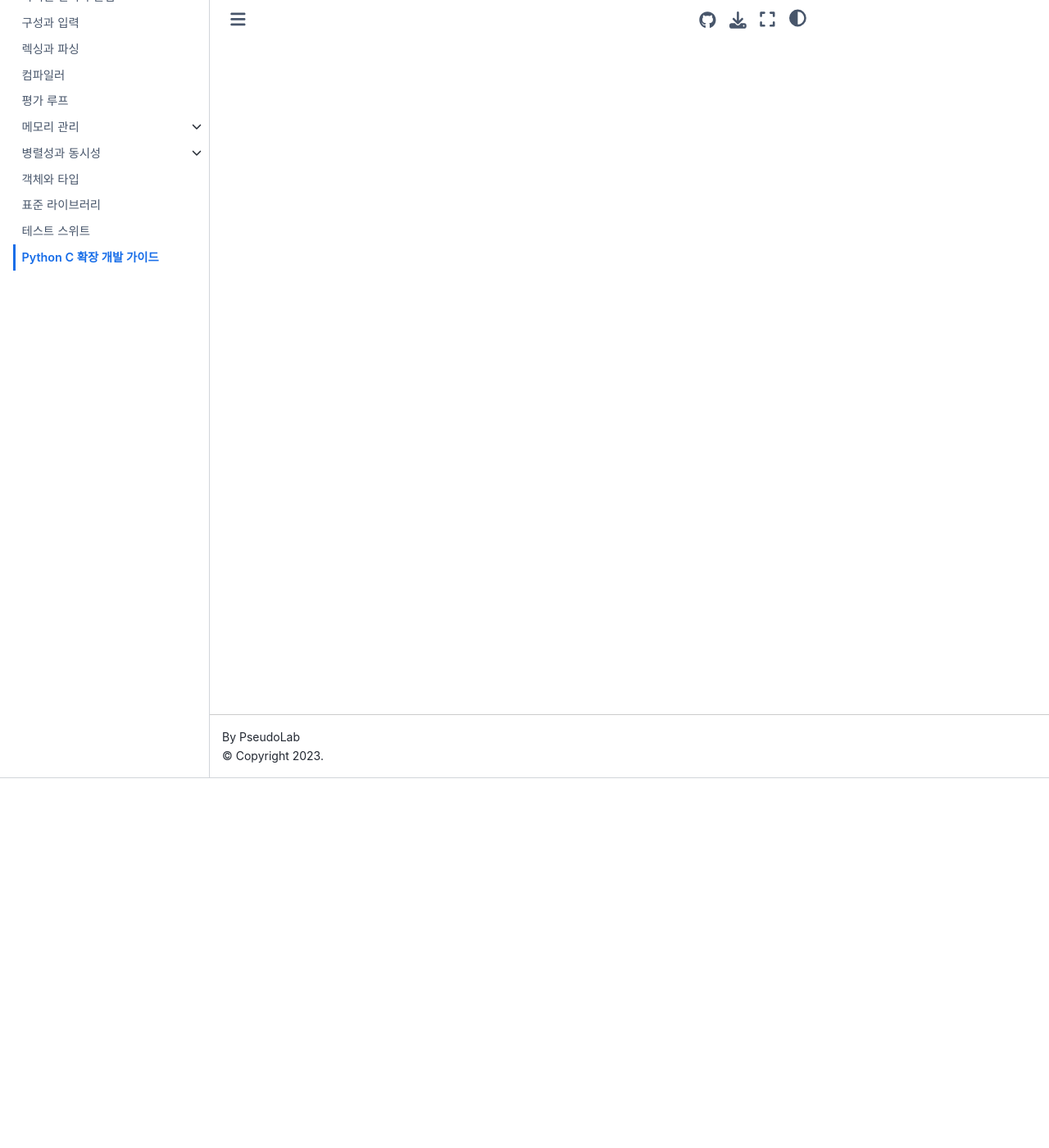
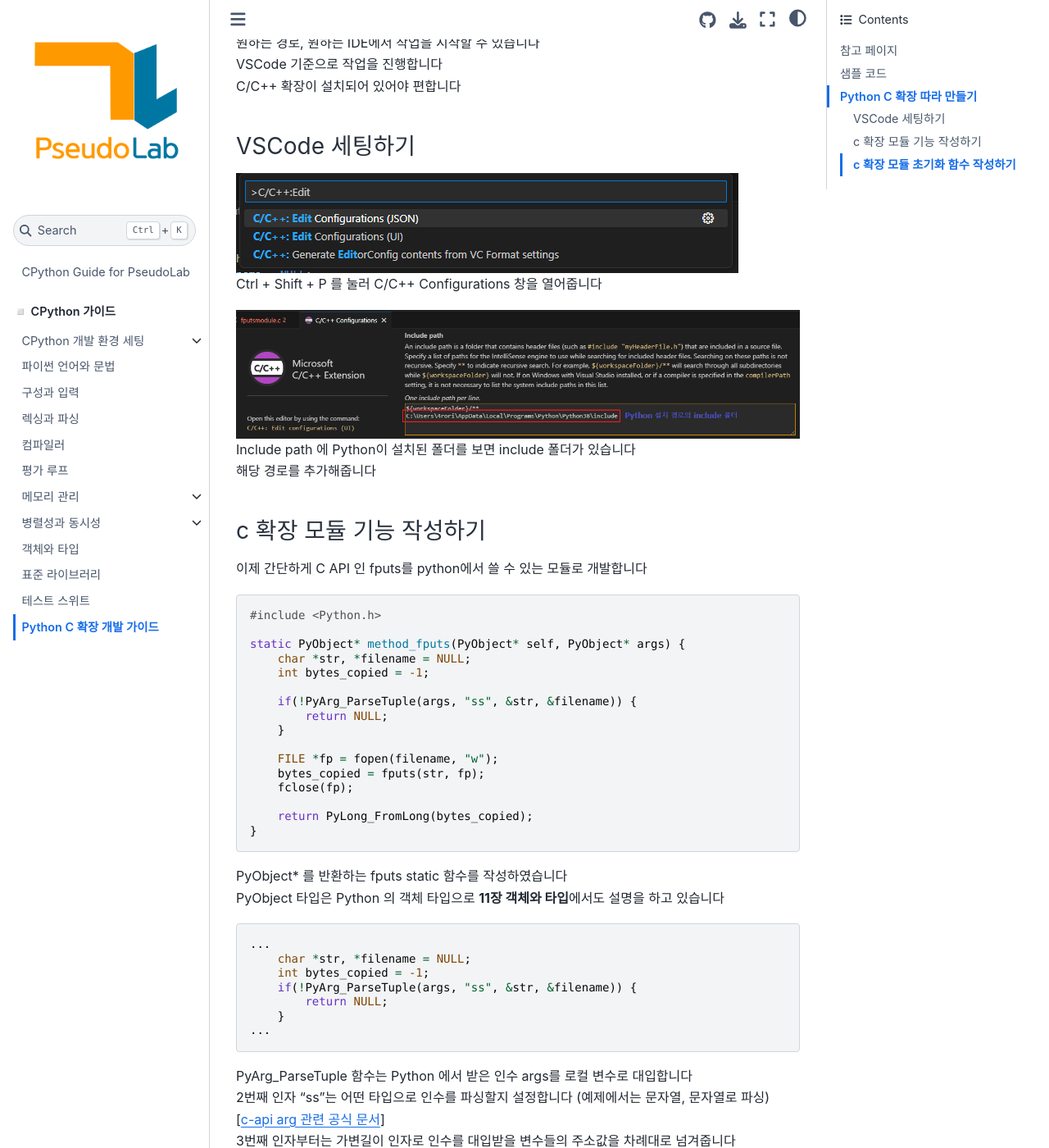
Before and after one commit to Pseudo-Lab/CPython-Guide, a Jupyter Book: the page built from book/docs/14_0_c_extension.md, in a window 1280 px wide and 1400 px high, scrolled down 451 px. Shown: the whole window at 82% size. Built offline with Jupyter Book 1.0.4 settings and Sphinx 7.4.7 and the Sphinx Book theme 1.1.4, drawn with Linux system fonts in a browser that asks for light colours; comment, search, counter and statistics services are not loaded; some of the changed text lies outside the part shown.

Commit message:
14장 C 확장 작성중인 내용과 샘플 코드 커밋

````diff
--- a/book/docs/14_0_c_extension.md
+++ b/book/docs/14_0_c_extension.md
@@ -1 +1,88 @@
 # Python C 확장 개발 가이드
+
+## 참고 페이지
+[Real Python Building a Python C Extension Module](https://realpython.com/build-python-c-extension-module/)
+[MSDN Python용 C++ 확장 만들기](https://learn.microsoft.com/ko-kr/visualstudio/python/working-with-c-cpp-python-in-visual-studio?view=vs-2022)
+
+
+## 샘플 코드
+저장소 book/c_extension_sample 폴더
+
+
+## Python C 확장 따라 만들기
+원하는 경로, 원하는 IDE에서 작업을 시작할 수 있습니다
+VSCode 기준으로 작업을 진행합니다
+C/C++ 확장이 설치되어 있어야 편합니다
+
+### VSCode 세팅하기
+![VSCode 세팅](../images/14_c_extension/00_vscode_setting.png)
+Ctrl + Shift + P 를 눌러 C/C++ Configurations 창을 열어줍니다
+
+![VSCode 세팅](../images/14_c_extension/01_vscode_setting.png)
+Include path 에 Python이 설치된 폴더를 보면 include 폴더가 있습니다
+해당 경로를 추가해줍니다
+
+### c 확장 모듈 기능 작성하기
+이제 간단하게 C API 인 fputs를 python에서 쓸 수 있는 모듈로 개발합니다
+```c
+#include <Python.h>
+
+static PyObject* method_fputs(PyObject* self, PyObject* args) {
+    char *str, *filename = NULL;
+    int bytes_copied = -1;
+
+    if(!PyArg_ParseTuple(args, "ss", &str, &filename)) {
+        return NULL;
+    }
+
+    FILE *fp = fopen(filename, "w");
+    bytes_copied = fputs(str, fp);
+    fclose(fp);
+
+    return PyLong_FromLong(bytes_copied);
+}
+```
+PyObject* 를 반환하는 fputs static 함수를 작성하였습니다
+PyObject 타입은 Python 의 객체 타입으로 **11장 객체와 타입**에서도 설명을 하고 있습니다
+
+```c
+...
+    char *str, *filename = NULL;
+    int bytes_copied = -1;
+    if(!PyArg_ParseTuple(args, "ss", &str, &filename)) {
+        return NULL;
+    }
+...
+```
+PyArg_ParseTuple 함수는 Python 에서 받은 인수 args를 로컬 변수로 대입합니다
+2번째 인자 "ss"는 어떤 타입으로 인수를 파싱할지 설정합니다 (예제에서는 문자열, 문자열로 파싱)
+[[c-api arg 관련 공식 문서](https://docs.python.org/3/c-api/arg.html)]
+3번째 인자부터는 가변길이 인자로 인수를 대입받을 변수들의 주소값을 차례대로 넘겨줍니다
+
+```c
+    FILE *fp = fopen(filename, "w");
+    bytes_copied = fputs(str, fp);
+    fclose(fp);
+
+    return PyLong_FromLong(bytes_copied);
+```
+받은 인수값으로 파일을 열어 fputs를 수행합니다
+그리고 반환값으로 PyLong_FromLong 함수를 통하여 fputs로 쓴 파일 크기를 PyObject로 반환합니다
+(PyLong_FromLong에 대한 부분도 11장 객체와 타입 참조)
+
+### c 확장 모듈 초기화 함수 작성하기
+위 코드에 이어서 확장 모듈 초기화 부분을 작성합니다
+```c
+static PyMethodDef FPutsMethods[] = {
+    {"fputs", method_fputs, METH_VARARGS, "Python interface for fputs C library function"},
+    {NULL, NULL, 0, NULL}
+};
+
+static struct PyModuleDef fputsmodule = {
+    PyModuleDef_HEAD_INIT,
+    "fputs",
+    "Python interface for the fputs C library function",
+    -1,
+    FPutsMethods
+};
+```
````
